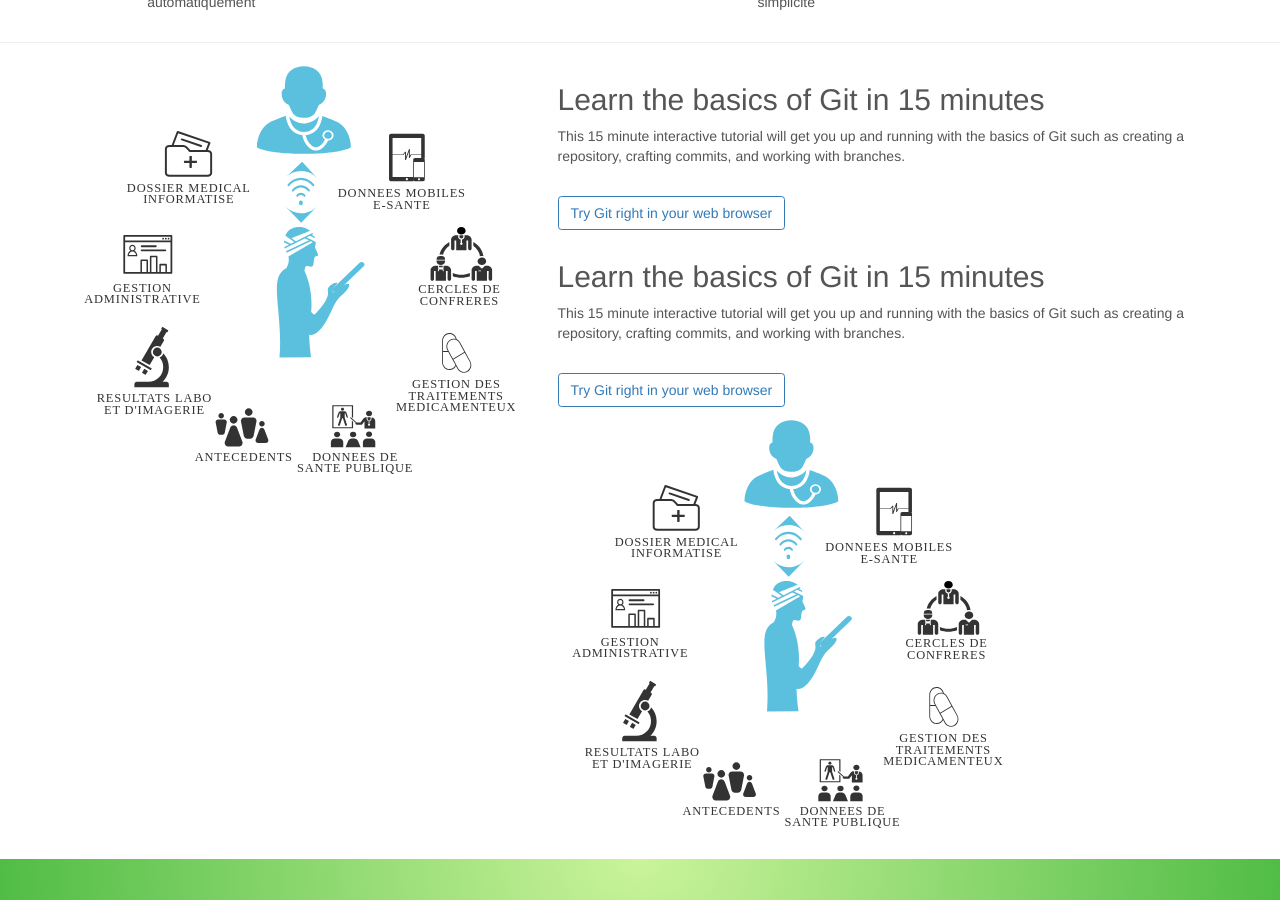
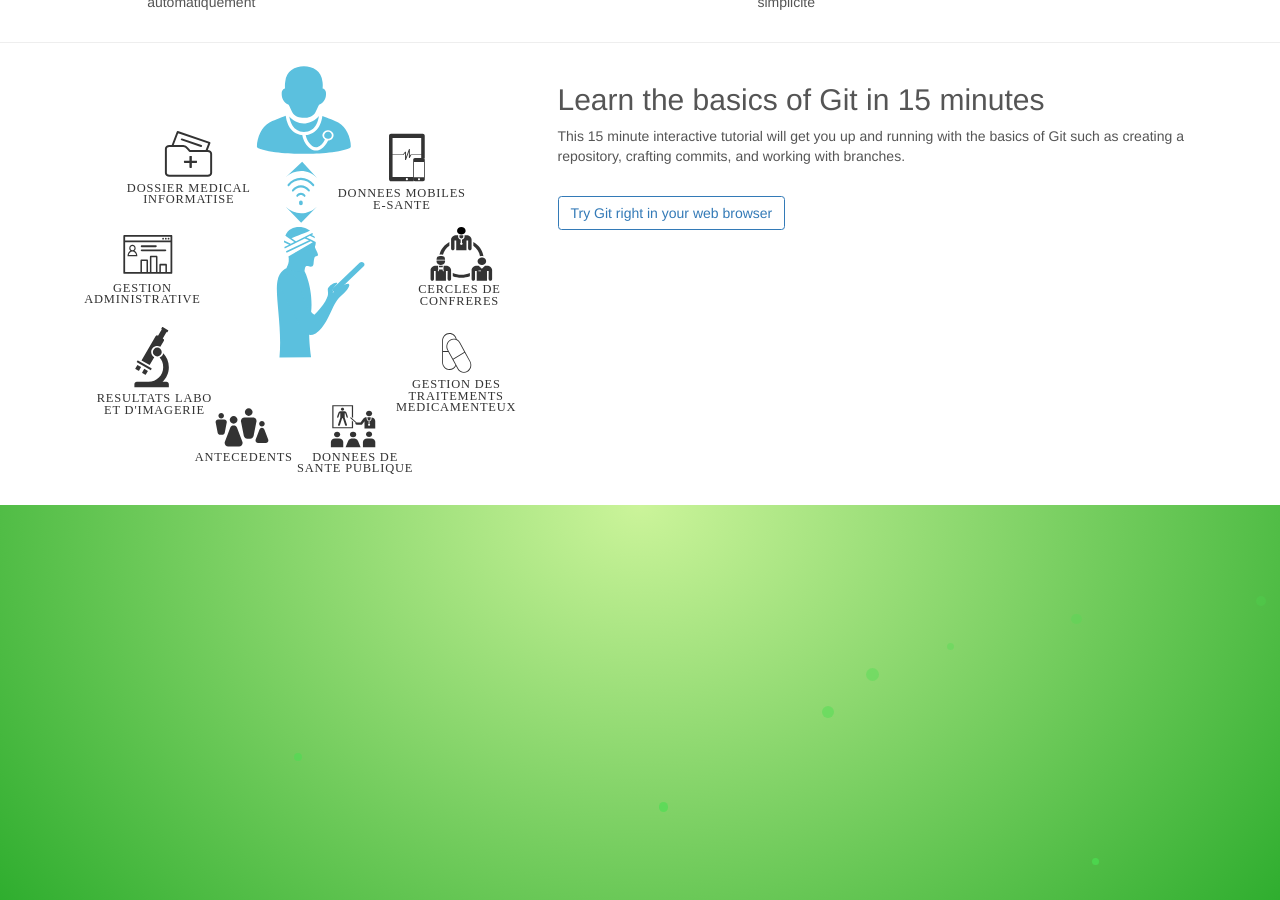
Before and after one commit to medusal/medusal.github.io, a Jekyll site: the page built from index.html, in a window 1280 px wide and 900 px high, scrolled down 991 px. Built offline with Jekyll 4.4.1, drawn with Linux system fonts in a browser that asks for light colours.

Commit message:
Update index.html

```diff
--- a/index.html
+++ b/index.html
@@ -66,24 +66,6 @@ layout: home
             </a>
           </p>
         </div>
-        </br>
-   <div class="container learn-git">
-      <div class="row">
-        <div class="col-xs-12 col-md-7">
-           <h2 class="display-heading-2">Learn the basics of Git in 15 minutes</h2>
-          <p>This 15 minute interactive tutorial will get you up and running with the basics of Git such as creating a repository, crafting commits, and working with branches.</p>
-          <br>
-          <p>
-            <a href="/about" class="btn btn-outline-primary">
-              Try Git right in your web browser
-            </a>
-          </p>
-        </div>
-        <div class="col-xs-12 col-md-5">
-          <img src="css/img/home/central-medusal-fr-transp.svg" alt="" style="width:100%">
-        </div>
-      </div>
-    </div>
   </section>
 
   <section class="green-light bubbles " style="height: 500px">
```
